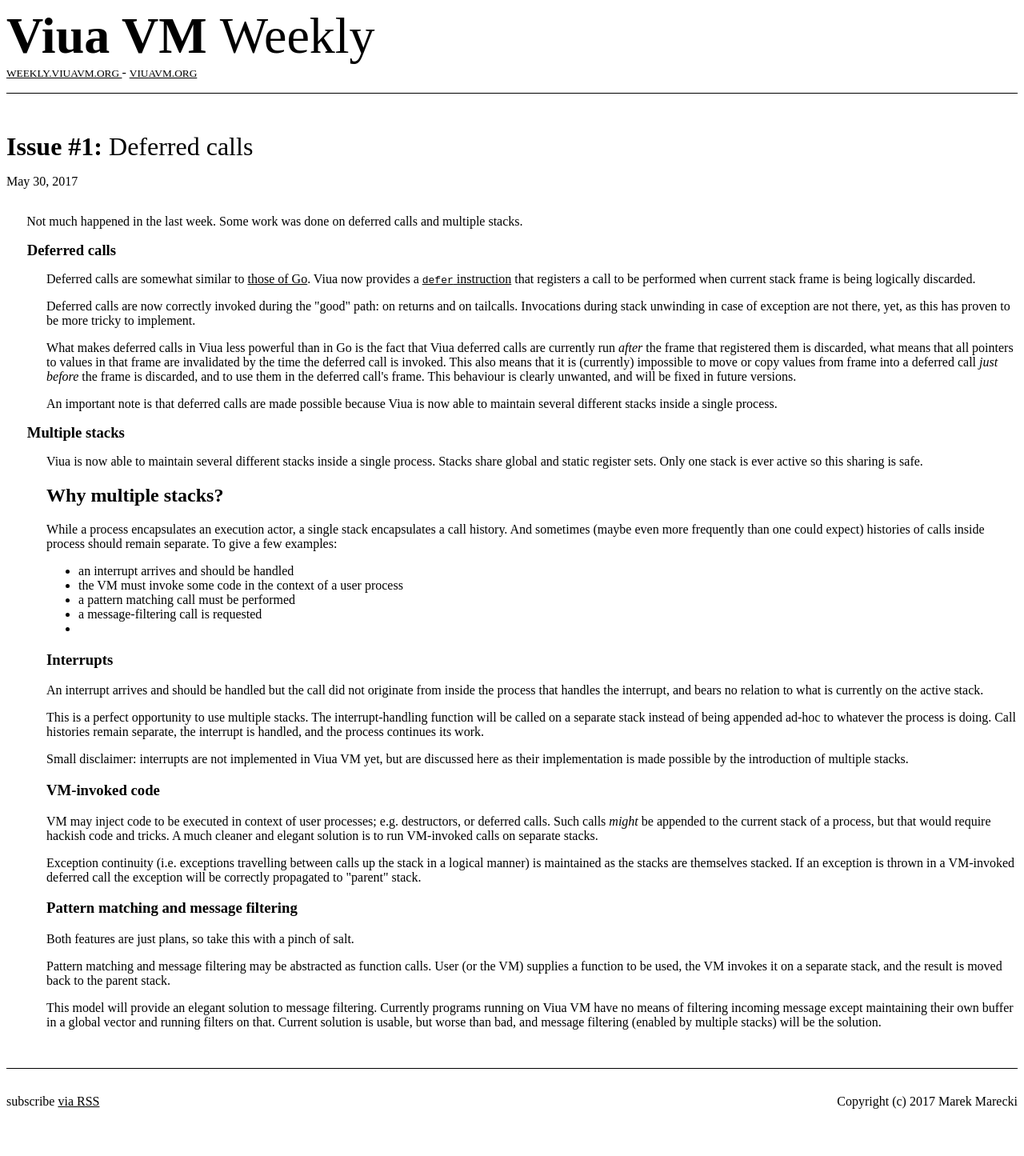
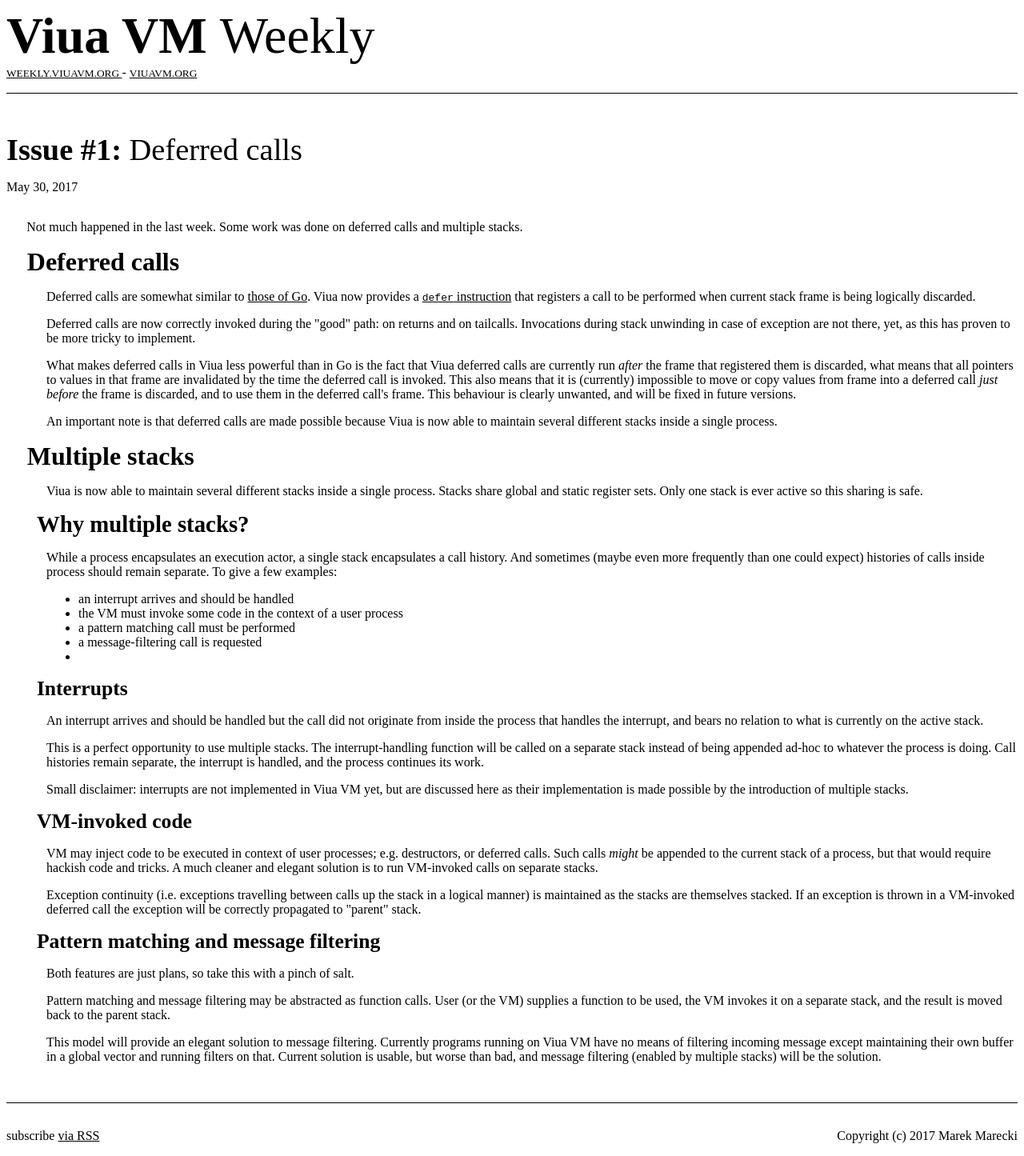
Before and after one commit to marekjm/weekly.viuavm.org, a Jekyll site: the page built from _posts/2017-05-30-deferred-functions.html, in a window 1280 px wide. Shown: the whole page at 80% size. Built offline with Jekyll 4.4.1, drawn with Linux system fonts in a browser that asks for light colours; before the commit the page ends 1402 px from its top, so only the background shows below that.

Commit message:
Fix heading sizes

```diff
--- a/_layouts/post.html
+++ b/_layouts/post.html
@@ -2,7 +2,6 @@
 layout: default
 ---
 <article class="post" itemscope itemtype="http://schema.org/BlogPosting">
-
     <header class="post-header">
         <h1 class="post-title" itemprop="name headline">
             <span class="weekly-title">
--- a/assets/style.css
+++ b/assets/style.css
@@ -34,7 +34,7 @@
 }
 
 article.post header.post-header h1.post-title {
-    font-size: 2em;
+    font-size: 2.4em;
     margin: 0;
     padding: 0;
 }
@@ -53,9 +53,31 @@
     padding: 0 0 0 0;
 }
 
-div.post-content section h1 {
+div.post-content section h1, h2, h3, h4, h5, h6 {
     margin: 0 0 0 -2%;
     padding: 0 0 0 0;
+}
+div.post-content section h2, h3, h4, h5, h6 {
+    margin: 0 0 0 -1%;
+    padding: 0 0 0 0;
+}
+div.post-content section h1 {
+    font-size: 2em;
+}
+div.post-content section h2 {
+    font-size: 1.8em;
+}
+div.post-content section h3 {
+    font-size: 1.6em;
+}
+div.post-content section h4 {
+    font-size: 1.4em;
+}
+div.post-content section h5 {
+    font-size: 1.2em;
+}
+div.post-content section h6 {
+    font-size: 1em;
 }
 
 blockquote {
```
